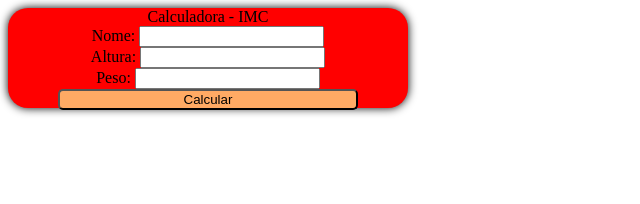
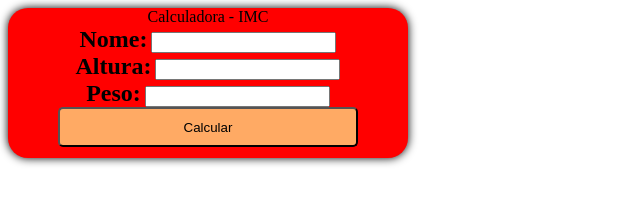
Before and after one commit to ezezcrymore/Calculadora, a plain HTML site: page index.html in a window 1280 px wide. Shown: the whole page, without its empty margins (0-640 px from the left). Drawn offline with Linux system fonts and the light colour scheme.

Commit message:
Update style.css

```diff
--- a/style.css
+++ b/style.css
@@ -3,14 +3,17 @@
     flex-direction: column;
     background: red;
     width: 400px;
-    height: 100px;
+    height: 150px;
     align-items: center;
     border-radius: 20px;
     box-shadow: 0 0 10px black;
-
 }
 .input{
 
+}
+
+.input label{
+    font: bold 1.5rem serif;
 }
 
 button{
```
